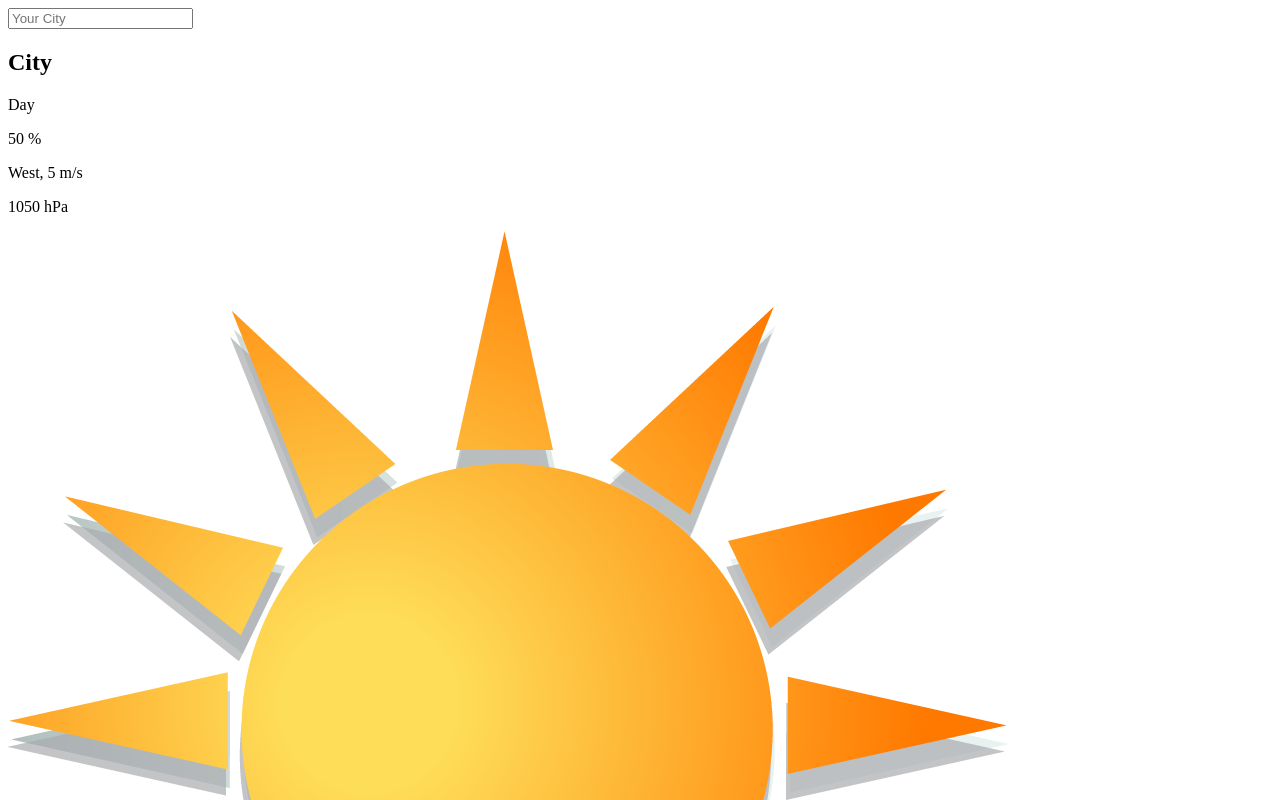
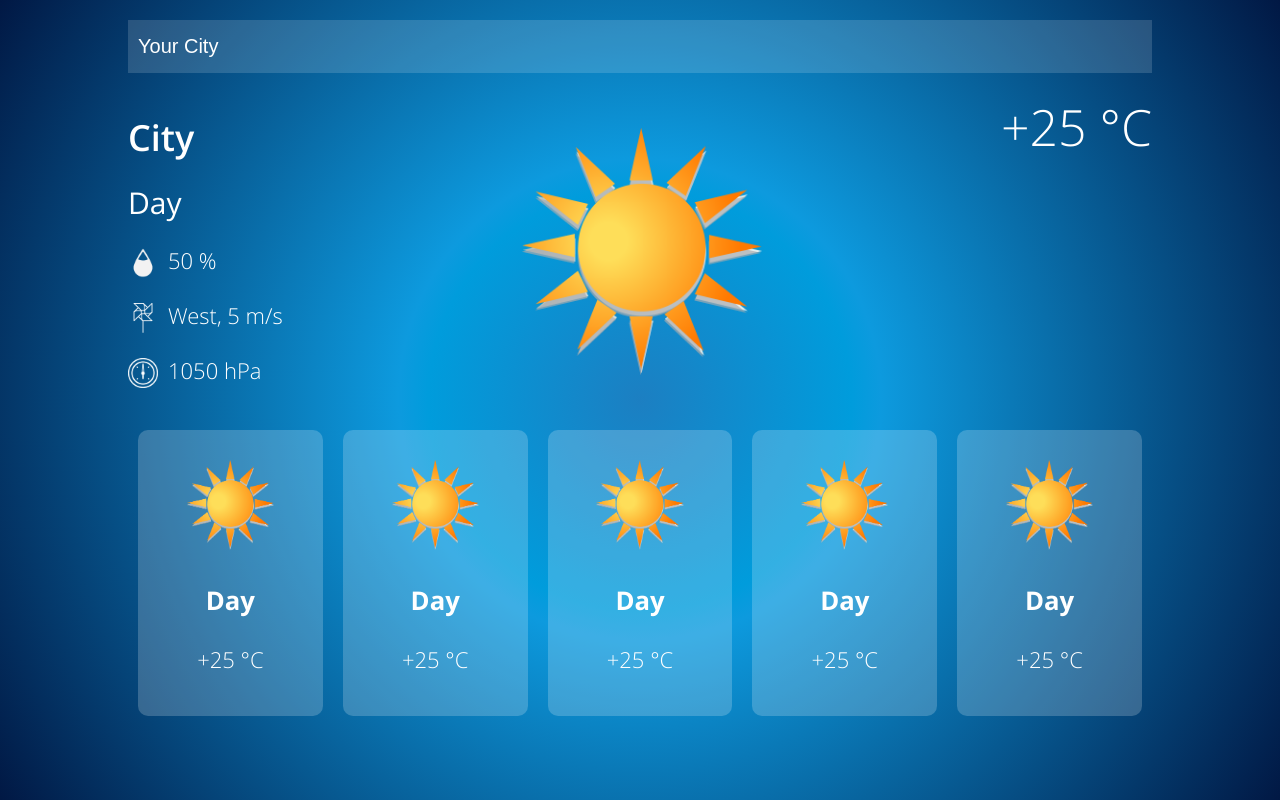
Before and after one commit to BasilDimopoulos/LightRain, a plain HTML site: page index.html in a window 1280 px wide. Shown: the top 800 px of the page. Drawn offline with Linux system fonts and the light colour scheme; files that its build step writes are made by us from their sources.

Commit message:
style changes

```diff
--- /dev/null
+++ b/css/style.css
@@ -0,0 +1,129 @@
+@font-face {
+    font-family: 'Open Sans';
+    src: url(../fonts/OpenSans.woff2), url(../fonts/OpenSans.woff);
+}
+
+@font-face {
+    font-family: 'Open Sans';
+    src: url(../fonts/OpenSans-Light.woff2), url(../fonts/OpenSans-Light.woff);
+    font-weight: 300;
+}
+
+@font-face {
+    font-family: 'Open Sans';
+    src: url(../fonts/OpenSans-Semibold.woff2), url(../fonts/OpenSans-Semibold.woff);
+    font-weight: 600;
+}
+
+@font-face {
+    font-family: 'Open Sans';
+    src: url(../fonts/OpenSans-Bold.woff2), url(../fonts/OpenSans-Bold.woff);
+    font-weight: 700;
+}
+
+body{
+    width: 100%;
+    height: 100vh;
+    margin: 0;
+    background-image: radial-gradient(circle, #1c7fc2 0%, #009cdc 28%, #0d9ade 32%, #011844 100%);
+    color: #fff;
+    font-family: 'Open Sans', 'Arial', 'sans-serif';
+    font-weight: 300;
+    font-size: 22px;
+}
+
+.weather{
+    width: 80%;
+    height: 100%;
+    margin: 0 auto;
+    padding: 20px 0;
+    box-sizing: border-box;
+    white-space: nowrap;
+}
+
+.weather_search{
+    width: 100%;
+    padding: 15px 10px;
+    border: none;
+    background-color: rgba(255, 255, 255, 0.15);
+    font-size: 20px;
+    color: inherit;
+    margin-bottom: 20px;
+}
+
+.weather_search::placeholder{
+    color: inherit;
+}
+
+.weather_today{
+    display: flex;
+    flex-wrap: wrap;
+    justify-content: space-between;
+}
+
+.weather_image{
+    width: 30vmin;
+    align-self: center;
+}
+
+.weather_city{
+    font-size: 36px;
+    font-weight: 600;
+    margin: 20px 0;
+}
+
+.weather_day{
+    font-size: 30px;
+    margin: 10px 0;
+    font-weight: 400;
+}
+
+.weather_indicator::before{
+    content: '';
+    display: inline-block;
+    vertical-align: middle;
+    height:30px;
+    width:30px;
+    background-size:cover;
+    margin-right:10px;
+}
+
+.weather_indicator--humidity::before{
+    background-image: url(../images/humidity.png);
+}
+
+.weather_indicator--wind::before{
+    background-image: url(../images/wind.png);
+}
+
+.weather_indicator--pressure::before{
+    background-image: url(../images/pressure.png);
+}
+
+.weather_temperature{
+    font-size: 50px;
+}
+
+.weather_forecast{
+    width: 100%;
+    text-align: center;
+    display: flex;
+    flex-wrap: wrap;
+    justify-content: space-between;
+    margin-top: 20px;
+}
+
+.weather_forecast_icon{
+    max-width: 50%;
+}
+
+.weather_forecast_item{
+    background-color: rgba(255,255,255,0.2);
+    border-radius:10px;
+    margin:0 10px 10px;
+    padding: 30px 5px 20px;
+    box-sizing: border-box;
+    min-width: 150px;
+    width:calc(20% - 20px);
+    flex-grow: 1;
+}
--- a/index.html
+++ b/index.html
@@ -15,22 +15,38 @@
                 <h2 class="weather_city">City</h2>
                 <p class="weather_day">Day</p>
                 <div class="weather_current">
-                    <p class="weather_indicator-humidity"><span class="value">50</span> %</p>
-                    <p class="weather_indicator-wind"><span class="value">West, 5</span> m/s</p>
-                    <p class="weather_indicator-pressure"><span class="value">1050</span> hPa</p>
+                    <p class="weather_indicator weather_indicator--humidity"><span class="value">50</span> %</p>
+                    <p class="weather_indicator weather_indicator--wind"><span class="value">West, 5</span> m/s</p>
+                    <p class="weather_indicator weather_indicator--pressure"><span class="value">1050</span> hPa</p>
                 </div>
             </div>
                 <img src="images/clear-sky.png" alt="Clear sky" class="weather_image">
-
-                <div class="weather_temprature"><span>+25</span> &deg;C</div>
+                <div class="weather_temperature"><span>+25</span> &deg;C</div>
         </div>
         <div class="weather_forecast">
             <article class="weather_forecast_item">
                 <img src="images/clear-sky.png" alt="Clear Sky" class="weather_forecast_icon">
                 <h3 class ="weather_forecast_day">Day</h3>
                 <p class="weather_forecast_temperature"><span>+25</span> &deg;C</p>
+            </article>
+            <article class="weather_forecast_item">
+                <img src="images/clear-sky.png" alt="Clear Sky" class="weather_forecast_icon">
+                <h3 class ="weather_forecast_day">Day</h3>
                 <p class="weather_forecast_temperature"><span>+25</span> &deg;C</p>
+            </article>
+            <article class="weather_forecast_item">
+                <img src="images/clear-sky.png" alt="Clear Sky" class="weather_forecast_icon">
+                <h3 class ="weather_forecast_day">Day</h3>
                 <p class="weather_forecast_temperature"><span>+25</span> &deg;C</p>
+            </article>
+            <article class="weather_forecast_item">
+                <img src="images/clear-sky.png" alt="Clear Sky" class="weather_forecast_icon">
+                <h3 class ="weather_forecast_day">Day</h3>
+                <p class="weather_forecast_temperature"><span>+25</span> &deg;C</p>
+            </article>
+            <article class="weather_forecast_item">
+                <img src="images/clear-sky.png" alt="Clear Sky" class="weather_forecast_icon">
+                <h3 class ="weather_forecast_day">Day</h3>
                 <p class="weather_forecast_temperature"><span>+25</span> &deg;C</p>
             </article>
         </div>
```
Also changed, not shown: style.css (deleted).
